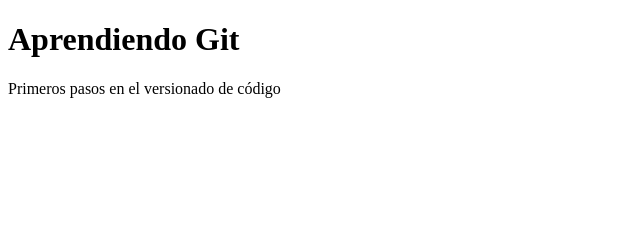
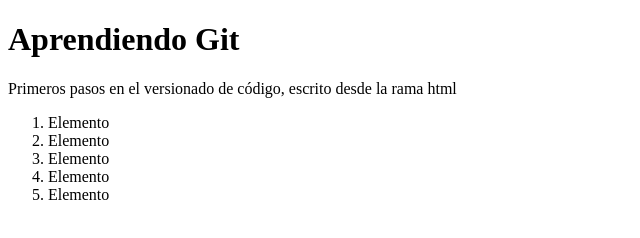
Before and after one commit to jose-verdugo/curso-git, a plain HTML site: page index.html in a window 1280 px wide. Shown: the whole page, without its empty margins (0-640 px from the left). Drawn offline with Linux system fonts and the light colour scheme.

Commit message:
Agregando index.js al index.html

```diff
--- a/index.html
+++ b/index.html
@@ -8,6 +8,14 @@
   </head>
   <body>
     <h1>Aprendiendo Git</h1>
-    <p>Primeros pasos en el versionado de código</p>
+    <p>Primeros pasos en el versionado de código, escrito desde la rama html</p>
+    <ol>
+      <li>Elemento</li>
+      <li>Elemento</li>
+      <li>Elemento</li>
+      <li>Elemento</li>
+      <li>Elemento</li>
+    </ol>
+    <script src="app.js"></script>
   </body>
 </html>
```
